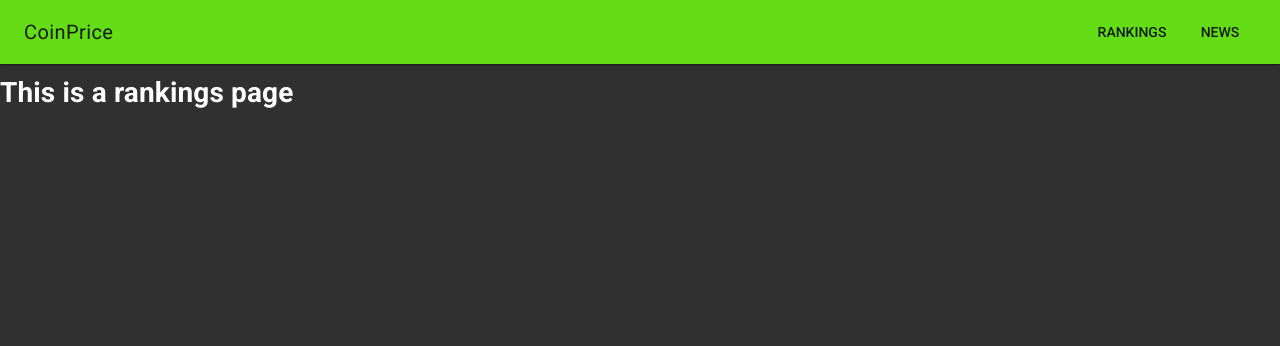
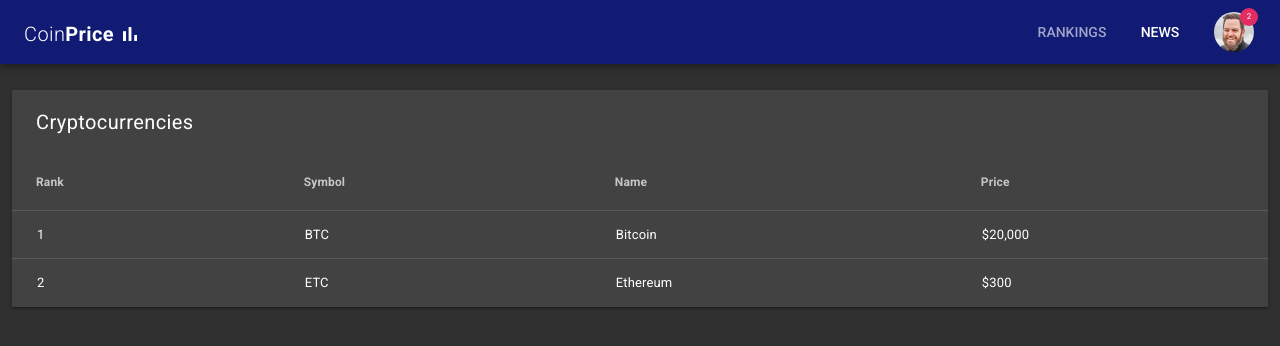
Before and after one commit to gustsu/vue-cryptocurrency-app, a Vue app: page / in a window 1280 px wide. Shown: the top 346 px of the page. Built offline with nearby package versions, Linux system fonts and the light colour scheme.

Commit message:
added styles

```diff
--- a/public/index.html
+++ b/public/index.html
@@ -5,7 +5,7 @@
 		<meta http-equiv="X-UA-Compatible" content="IE=edge" />
 		<meta name="viewport" content="width=device-width,initial-scale=1.0" />
 		<link rel="icon" href="<%= BASE_URL %>favicon.ico" />
-		<link rel="stylesheet" href="//fonts.googleapis.com/css?family=Roboto:400,500,700,400italic|Material+Icons" />
+		<link rel="stylesheet" href="//fonts.googleapis.com/css?family=Roboto:300,400,500,700,400italic|Material+Icons" />
 		<title>CoinPrice</title>
 	</head>
 	<body>
--- a/src/App.vue
+++ b/src/App.vue
@@ -13,3 +13,38 @@ export default {
 	}
 };
 </script>
+
+<style lang="scss">
+//setup theme
+@import '~vue-material/dist/theme/engine';
+//material purple
+// @include md-register-theme(
+// 	'default',
+// 	(
+// 		primary: md-get-palette-color(deeppurple, 500),
+// 		accent: md-get-palette-color(lightgreen, A400)
+// 	)
+// );
+//custom colors
+@include md-register-theme(
+	'default',
+	(
+		primary: #121b74,
+		accent: #e42c64,
+		theme: dark // This can be dark or light
+	)
+);
+@import '~vue-material/dist/theme/all';
+
+//app wide styles
+// html,
+// body {
+// 	background: #dedede;
+// }
+.container {
+	max-width: 1280px;
+	width: 100%;
+	margin: 0px auto;
+	padding: 90px 12px 0px;
+}
+</style>
--- a/src/components/NavBar.vue
+++ b/src/components/NavBar.vue
@@ -1,7 +1,11 @@
 <template>
 	<div id="nav">
-		<md-toolbar class="md-accent" md-elevation="1" id="nav">
-			<h3 class="md-title" id="logo">CoinPrice</h3>
+		<md-toolbar class="md-primary" md-elevation="5" id="nav">
+			<h3 class="md-title" id="logo">
+				<span>Coin</span>
+				<span class="bold">Price</span>
+				<i class="material-icons">bar_chart</i>
+			</h3>
 
 			<router-link :to="{ name: 'ranks' }">
 				<md-button>Rankings</md-button>
@@ -9,12 +13,78 @@
 			<router-link :to="{ name: 'news' }">
 				<md-button>News</md-button>
 			</router-link>
+			<div class="user-profile">
+				<md-menu md-direction="top-end">
+					<md-badge class="md-accent" md-content="2" md-menu-trigger md-dense>
+						<md-avatar>
+							<img src="@/assets/avatar.jpg" alt="Avatar" />
+						</md-avatar>
+					</md-badge>
+					<md-menu-content>
+						<md-menu-item>
+							<md-icon>notifications</md-icon>
+							<span class="md-list-item-text">Notifications</span>
+							<md-badge class="md-accent" md-content="2" />
+						</md-menu-item>
+						<md-menu-item>
+							<md-icon>person</md-icon>
+							<span class="md-list-item-text">Profile</span>
+						</md-menu-item>
+						<md-menu-item>
+							<md-icon>settings</md-icon>
+							<span class="md-list-item-text">Settings</span>
+						</md-menu-item>
+					</md-menu-content>
+				</md-menu>
+			</div>
 		</md-toolbar>
 	</div>
 </template>
 
-<style lang="scss" scoped>
+<style lang="scss">
+.md-badge {
+	margin-left: 8px;
+}
+#nav {
+	position: fixed;
+	top: 0px;
+	z-index: 5;
+}
 #logo {
 	flex: 1;
+	font-weight: 300;
+
+	i {
+		position: relative;
+		top: 5px;
+		left: 4px;
+	}
+
+	span.bold {
+		font-weight: 700;
+	}
+}
+.user-profile {
+	margin-left: 10px;
+	margin-right: 10px;
+	cursor: pointer;
+	transition: opacity 0.25s;
+
+	&:hover {
+		opacity: 0.8;
+	}
+}
+.router-link-exact-active {
+	.md-button-content {
+		transition: all 0.25s;
+		opacity: 0.6 !important;
+	}
+}
+.md-list-item {
+	transition: background 0.25s;
+	cursor: pointer;
+	&:hover {
+		background: #dedede;
+	}
 }
 </style>
--- a/src/main.js
+++ b/src/main.js
@@ -4,7 +4,7 @@ import router from './router';
 import store from './store';
 import VueMaterial from 'vue-material';
 import 'vue-material/dist/vue-material.min.css';
-import 'vue-material/dist/theme/black-green-dark.css';
+// import 'vue-material/dist/theme/black-green-dark.css';
 
 Vue.use(VueMaterial);
 Vue.config.productionTip = false;
--- a/src/views/News.vue
+++ b/src/views/News.vue
@@ -1,5 +1,72 @@
 <template>
-  <div class="news">
-    <h1>This is a news page</h1>
-  </div>
+	<div class="news container">
+		<div class="md-layout md-gutter">
+			<div class="md-layout-item md-medium-size-33 md-small-size-100 md-xsmall-size-100">
+				<md-card md-with-hover class="md-transparent">
+					<md-ripple>
+						<md-card-media>
+							<img src="http://placeimg.com/640/480/tech?v=1" alt="People" />
+						</md-card-media>
+
+						<md-card-header>
+							<div class="md-title">Bitcoin Breaks $14,000</div>
+							<div class="md-subhead">August 10, 2019</div>
+						</md-card-header>
+
+						<md-card-content>Lorem ipsum dolor sit amet, consectetur adipisicing elit. Optio itaque ea, nostrum odio. Dolores, sed accusantium quasi non.</md-card-content>
+
+						<md-card-actions>
+							<md-button>Read More</md-button>
+						</md-card-actions>
+					</md-ripple>
+				</md-card>
+			</div>
+			<div class="md-layout-item md-medium-size-33 md-small-size-100 md-xsmall-size-100">
+				<md-card md-with-hover class="md-transparent">
+					<md-ripple>
+						<md-card-media>
+							<img src="http://placeimg.com/640/480/tech?v=2" alt="People" />
+						</md-card-media>
+
+						<md-card-header>
+							<div class="md-title">XRP Now Availble on Coinbase</div>
+							<div class="md-subhead">August 10, 2019</div>
+						</md-card-header>
+
+						<md-card-content>Lorem ipsum dolor sit amet, consectetur adipisicing elit. Optio itaque ea, nostrum odio. Dolores, sed accusantium quasi non.</md-card-content>
+
+						<md-card-actions>
+							<md-button>Read More</md-button>
+						</md-card-actions>
+					</md-ripple>
+				</md-card>
+			</div>
+			<div class="md-layout-item md-medium-size-33 md-small-size-100 md-xsmall-size-100">
+				<md-card md-with-hover class="md-transparent">
+					<md-ripple>
+						<md-card-media>
+							<img src="http://placeimg.com/640/480/tech" alt="People" />
+						</md-card-media>
+
+						<md-card-header>
+							<div class="md-title">Why governments around the world are afraid of Libra, Facebook’s cryptocurrency</div>
+							<div class="md-subhead">August 10, 2019</div>
+						</md-card-header>
+
+						<md-card-content>Lorem ipsum dolor sit amet, consectetur adipisicing elit. Optio itaque ea, nostrum odio. Dolores, sed accusantium quasi non.</md-card-content>
+
+						<md-card-actions>
+							<md-button>Read More</md-button>
+						</md-card-actions>
+					</md-ripple>
+				</md-card>
+			</div>
+		</div>
+	</div>
 </template>
+
+<style lang="scss">
+.md-layout-item {
+	margin-bottom: 30px;
+}
+</style>
--- a/src/views/Rankings.vue
+++ b/src/views/Rankings.vue
@@ -1,5 +1,34 @@
 <template>
-	<div class="rankings">
-		<h1>This is a rankings page</h1>
+	<div class="rankings container">
+		<div class="md-layout md-gutter">
+			<div class="md-layout-item md-medium-size-100">
+				<md-table md-card>
+					<md-table-toolbar>
+						<h1 class="md-title">Cryptocurrencies</h1>
+					</md-table-toolbar>
+
+					<md-table-row>
+						<md-table-head>Rank</md-table-head>
+						<md-table-head>Symbol</md-table-head>
+						<md-table-head>Name</md-table-head>
+						<md-table-head>Price</md-table-head>
+					</md-table-row>
+
+					<md-table-row>
+						<md-table-cell>1</md-table-cell>
+						<md-table-cell>BTC</md-table-cell>
+						<md-table-cell>Bitcoin</md-table-cell>
+						<md-table-cell>$20,000</md-table-cell>
+					</md-table-row>
+
+					<md-table-row>
+						<md-table-cell>2</md-table-cell>
+						<md-table-cell>ETC</md-table-cell>
+						<md-table-cell>Ethereum</md-table-cell>
+						<md-table-cell>$300</md-table-cell>
+					</md-table-row>
+				</md-table>
+			</div>
+		</div>
 	</div>
 </template>
```
Also changed, not shown: src/assets/avatar.jpg (added).
